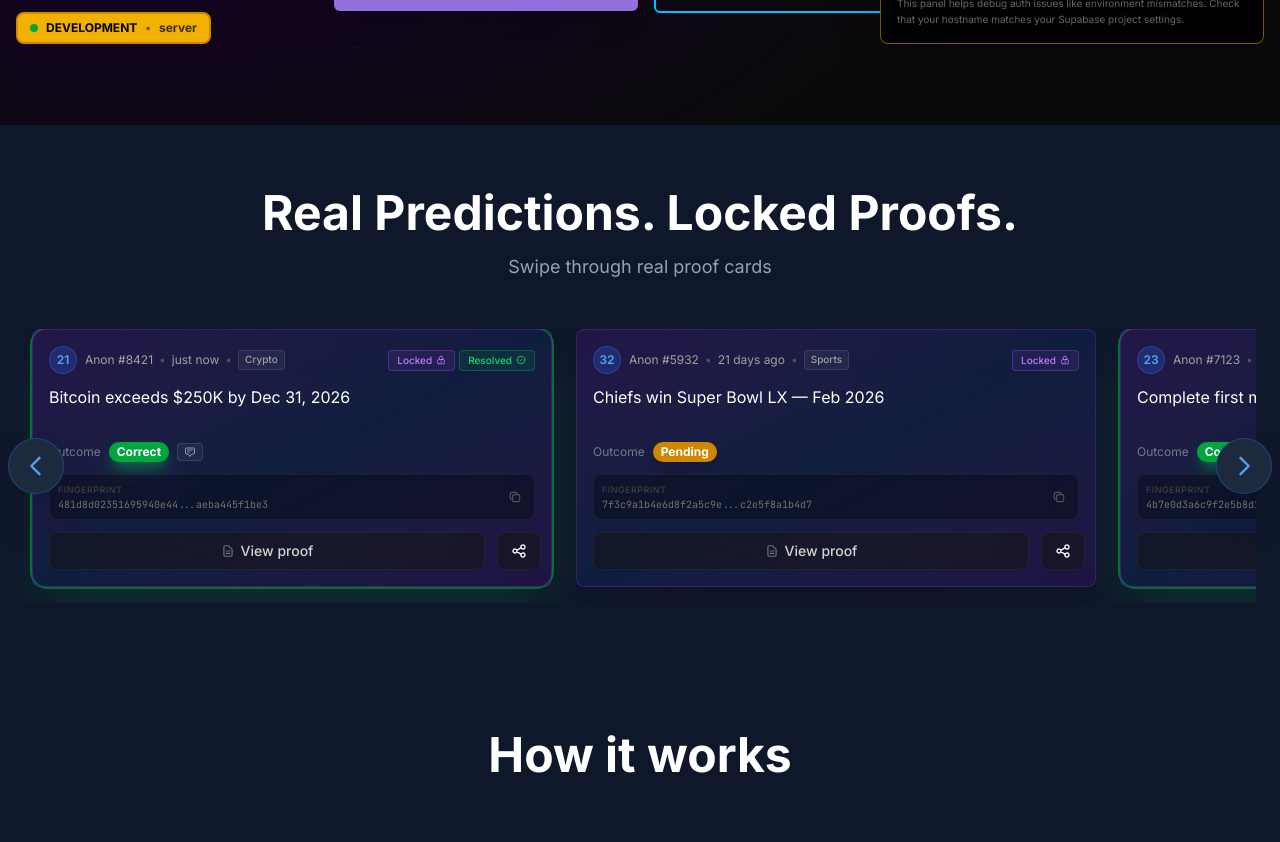
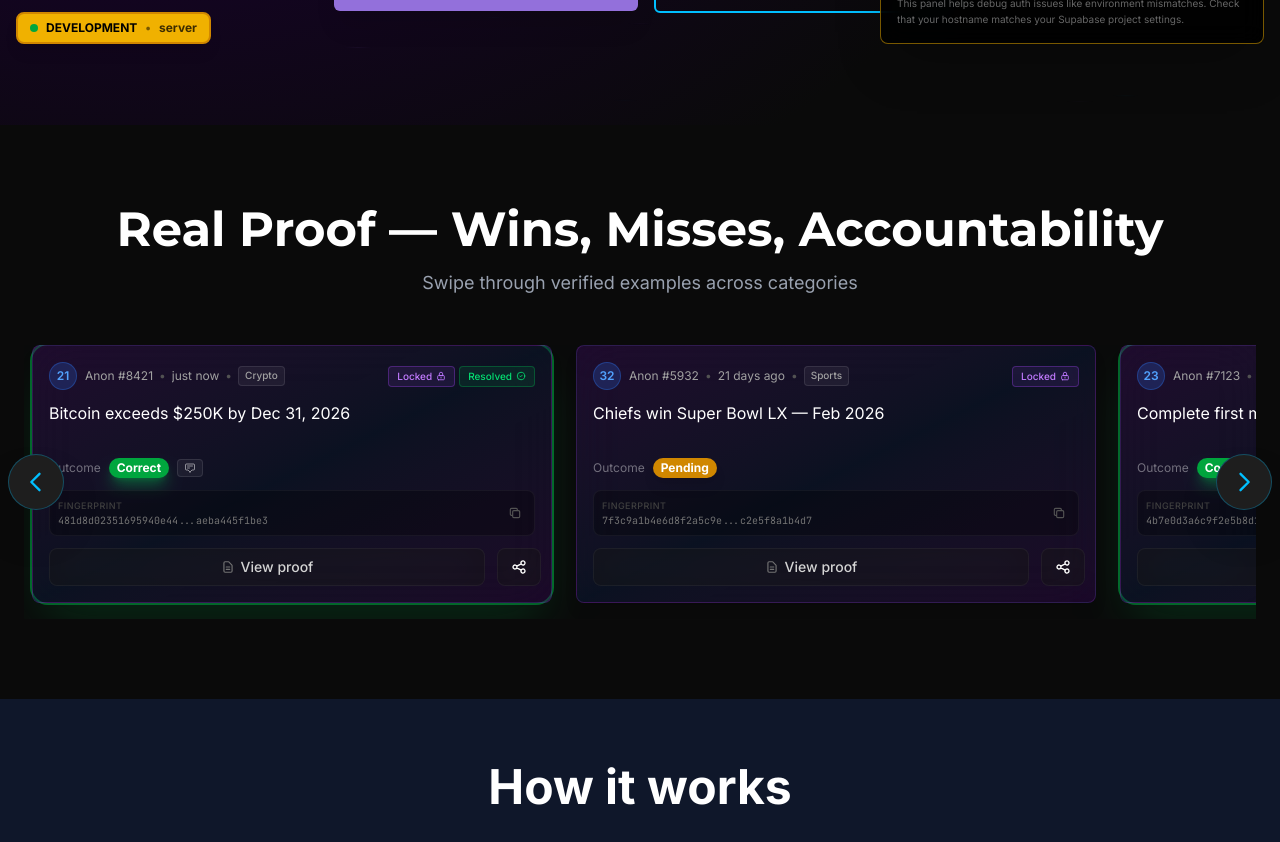
Before and after one commit to Boomchakalala/prooflocker, a Next.js app: page / in a window 1280 px wide. Shown: the part 740-1582 px from the top of the page. Built offline with nearby package versions, Linux system fonts and the light colour scheme; no server answers.

Commit message:
Sandbox autosave

```diff
--- a/src/components/ProofCardPreview.tsx
+++ b/src/components/ProofCardPreview.tsx
@@ -184,14 +184,14 @@ export default function ProofCardPreview() {
   };
 
   return (
-    <div className="relative z-10 py-16 px-6 bg-[#0f172a]">
+    <div className="relative z-10 py-20 px-6 bg-[#0a0a0a]">
       <div className="max-w-7xl mx-auto">
         <div className="text-center mb-12">
-          <h2 className="text-4xl md:text-5xl font-bold text-white mb-4">
-            Real Predictions. Locked Proofs.
+          <h2 className="text-4xl md:text-5xl font-bold text-white mb-4" style={{ fontFamily: 'var(--font-montserrat)' }}>
+            Real Proof — Wins, Misses, Accountability
           </h2>
           <p className="text-lg text-gray-400">
-            Swipe through real proof cards
+            Swipe through verified examples across categories
           </p>
         </div>
 
@@ -200,11 +200,11 @@ export default function ProofCardPreview() {
           {/* Left Arrow */}
           <button
             onClick={() => scroll("left")}
-            className="hidden md:flex absolute left-0 top-1/2 -translate-y-1/2 -translate-x-4 z-10 w-14 h-14 items-center justify-center bg-slate-800 border border-blue-500/30 rounded-full shadow-2xl hover:bg-slate-700 hover:scale-110 hover:border-blue-400 transition-all"
+            className="hidden md:flex absolute left-0 top-1/2 -translate-y-1/2 -translate-x-4 z-10 w-14 h-14 items-center justify-center bg-[#1e1e1e] border border-[#00bfff]/30 rounded-full shadow-2xl hover:bg-[#2a2a2a] hover:scale-110 hover:border-[#00bfff] transition-all"
             aria-label="Scroll left"
           >
             <svg
-              className="w-7 h-7 text-blue-400"
+              className="w-7 h-7 text-[#00bfff]"
               fill="none"
               stroke="currentColor"
               viewBox="0 0 24 24"
@@ -230,7 +230,7 @@ export default function ProofCardPreview() {
             {samplePredictions.map((prediction) => (
               <div
                 key={prediction.id}
-                className={`flex-shrink-0 w-[85vw] sm:w-[450px] md:w-[520px] snap-center ${
+                className={`flex-shrink-0 w-[85vw] sm:w-[450px] md:w-[520px] snap-center card-hover ${
                   prediction.outcome === "correct" ? "ring-2 ring-green-500/50 rounded-2xl shadow-2xl shadow-green-500/20" : ""
                 }`}
               >
@@ -245,11 +245,11 @@ export default function ProofCardPreview() {
           {/* Right Arrow */}
           <button
             onClick={() => scroll("right")}
-            className="hidden md:flex absolute right-0 top-1/2 -translate-y-1/2 translate-x-4 z-10 w-14 h-14 items-center justify-center bg-slate-800 border border-blue-500/30 rounded-full shadow-2xl hover:bg-slate-700 hover:scale-110 hover:border-blue-400 transition-all"
+            className="hidden md:flex absolute right-0 top-1/2 -translate-y-1/2 translate-x-4 z-10 w-14 h-14 items-center justify-center bg-[#1e1e1e] border border-[#00bfff]/30 rounded-full shadow-2xl hover:bg-[#2a2a2a] hover:scale-110 hover:border-[#00bfff] transition-all"
             aria-label="Scroll right"
           >
             <svg
-              className="w-7 h-7 text-blue-400"
+              className="w-7 h-7 text-[#00bfff]"
               fill="none"
               stroke="currentColor"
               viewBox="0 0 24 24"
```
